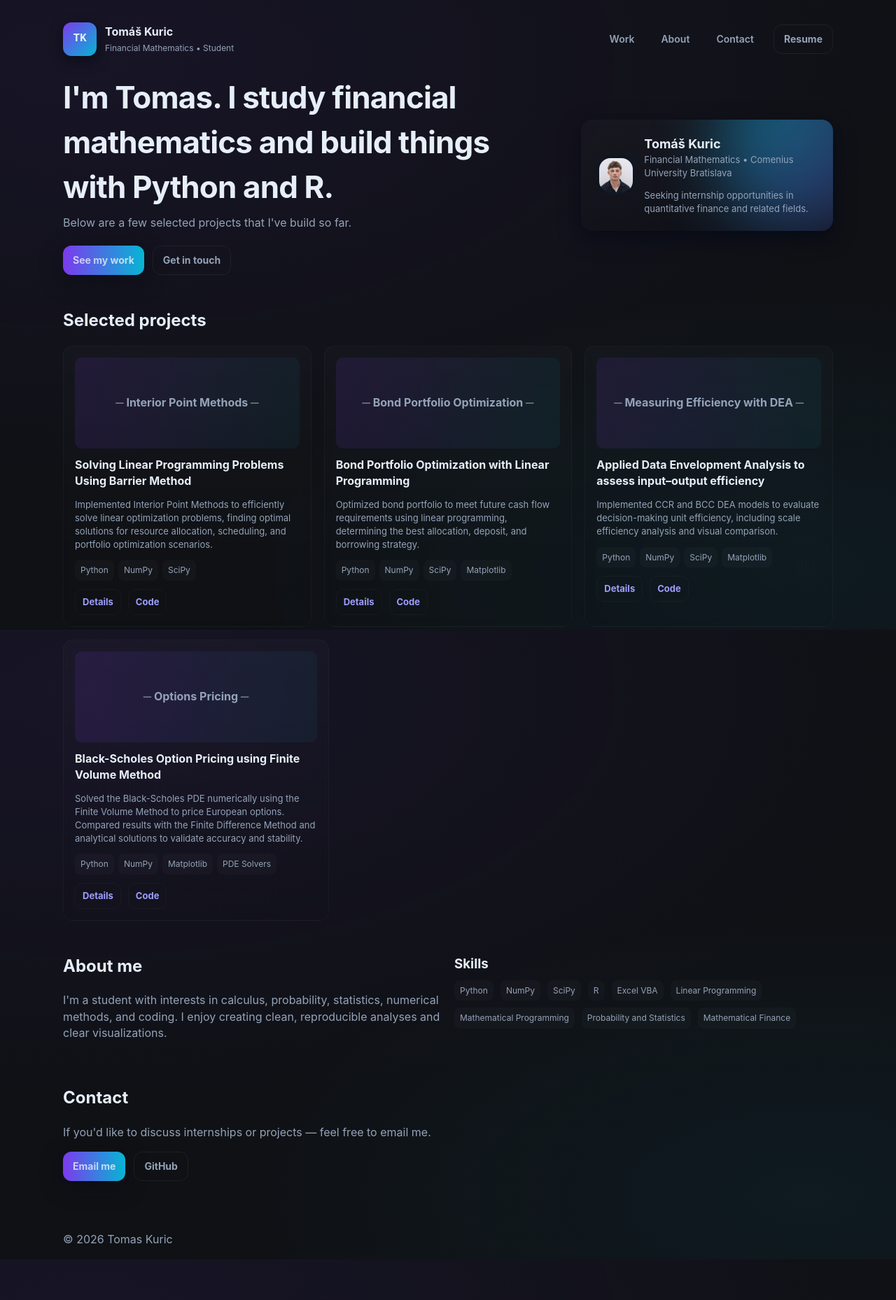
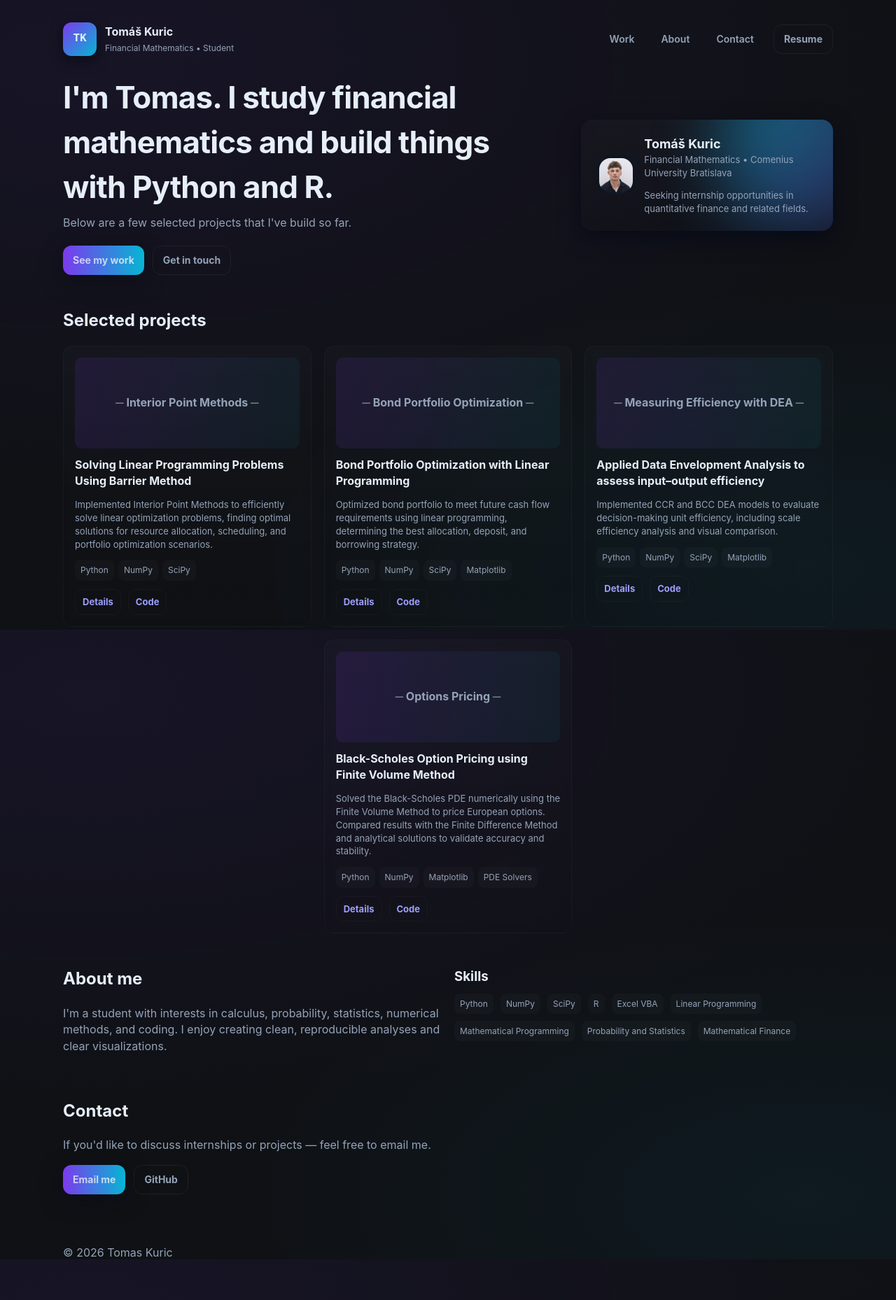
Before and after one commit to TomasKuric/tomaskuric.github.io, a Jekyll site: the page index.html, which Jekyll copies as it is, in a window 1280 px wide. Shown: the whole page at 70% size. Built offline with Jekyll 4.4.1, drawn with Linux system fonts in a browser that asks for light colours.

Commit message:
Update index.html

```diff
--- a/index.html
+++ b/index.html
@@ -107,7 +107,7 @@
           </div>
         </article>
 
-        <article class="card" data-proj="4" style="grid-column: 1 / -1; max-width: 380px;">
+        <article class="card" data-proj="4" style="grid-column: 2 / 3;">
         <div class="thumb">─ Options Pricing ─</div>
         <h4>Black-Scholes Option Pricing using Finite Volume Method</h4>
         <p>Solved the Black-Scholes PDE numerically using the Finite Volume Method to price European options. Compared results with the Finite Difference Method and analytical solutions to validate accuracy and stability.</p>
```
